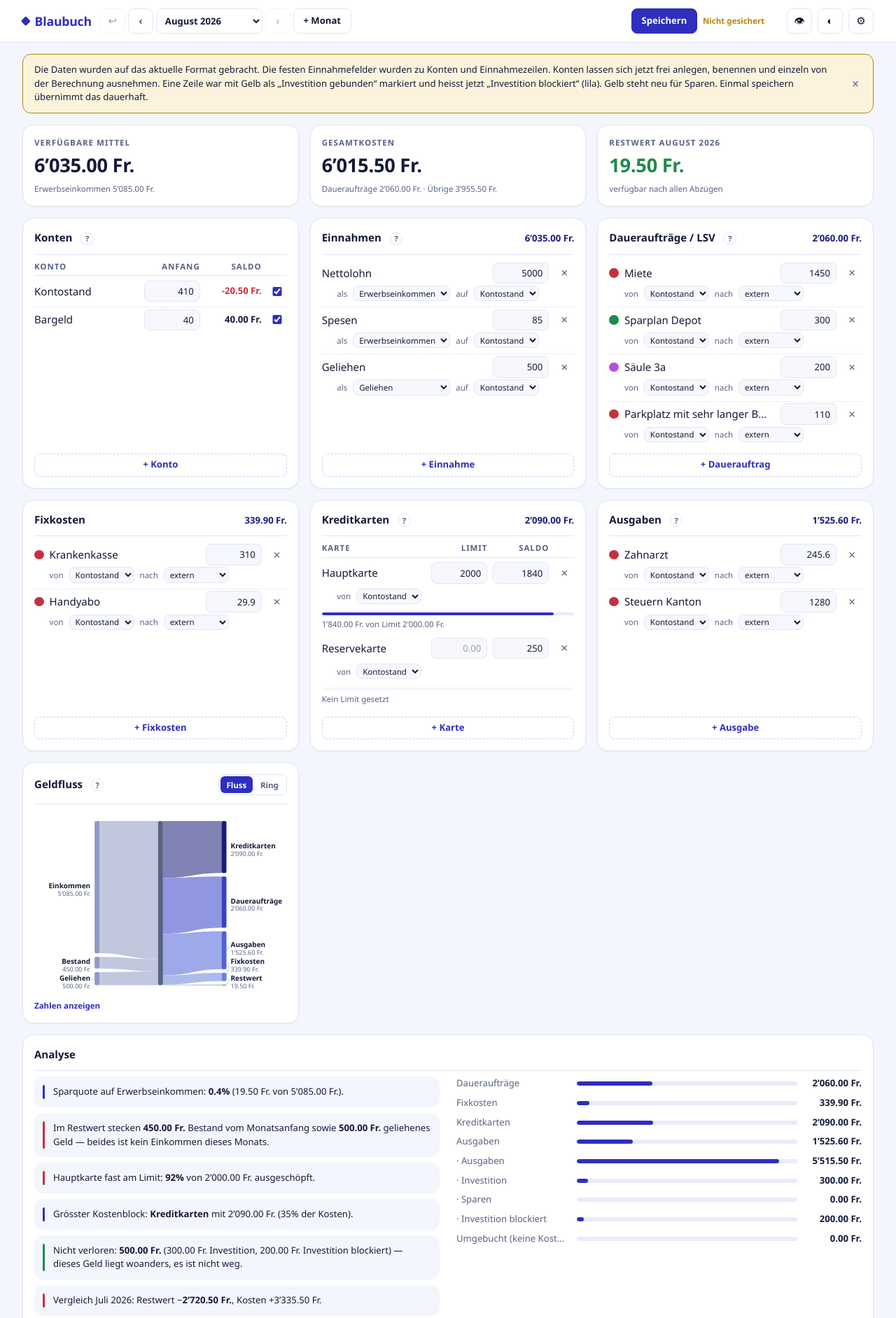
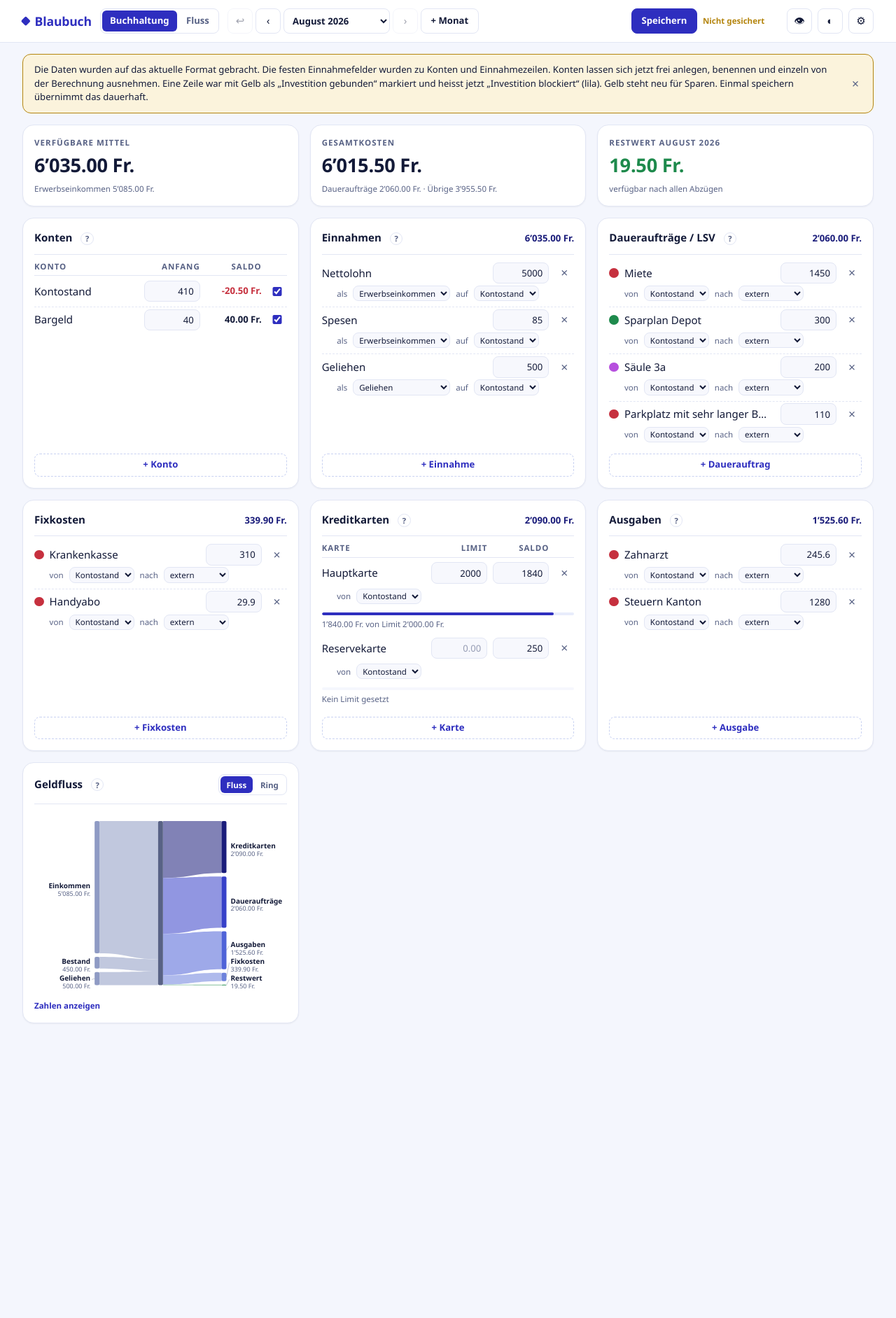
Before and after one commit to jesjef/Blaubuch, an Electron app: page tools/vorschau.html in a window 1280 px wide. Shown: the top 1883 px of the page at 70% size. After the commit the page ends 1494 px from the top, so only its background shows below. Drawn offline with Linux system fonts and the light colour scheme; a web font is replaced by a local one.

Commit message:
feat: Seitenumschalter Buchhaltung/Fluss
Erster Seitenwechsel der App: ein Umschalter in der Kopfleiste trennt
Erfassung (Buchhaltung) von Auswertung (Fluss). Die Analyse zieht auf
die Fluss-Seite um; der Geldfluss-Sankey bleibt bei der Erfassung.

- Seitenwahl im Browserspeicher (blaubuch-seite), nicht im Tresor;
  Zuruecksetzen loescht sie mit.
- refs werden je Aufbau geleert und in updateComputed blockweise
  geprueft — kein Schreiben auf Knoten der anderen Seite.

```diff
--- a/src/renderer/app.mjs
+++ b/src/renderer/app.mjs
@@ -457,6 +457,11 @@ function render() {
   const d = currentMonth();
   appEl.textContent = "";
 
+  /* Beim Neuaufbau zeigen alte refs auf tote Knoten. updateComputed darf
+     nur beschreiben, was die aktuelle Seite tatsaechlich zeigt — deshalb
+     wird hier geleert und dort je Block einzeln geprueft. */
+  for (const k of Object.keys(refs)) delete refs[k];
+
   /* Monatsauswahl */
   monthSelect.textContent = "";
   const keys = sortedMonths(state);
@@ -482,6 +487,14 @@ function render() {
     appEl.append(n);
   }
 
+  if (seite === "fluss") renderFluss(d);
+  else renderBuchhaltung(d);
+
+  updateComputed();
+}
+
+/** Die Erfassungsseite — Kennzahlen und alle Karten zum Eintragen. */
+function renderBuchhaltung(d) {
   /* Kennzahlen */
   const summary = el("div", "summary");
   const s1 = el("div", "stat");
@@ -552,10 +565,18 @@ function render() {
 
   /* Geldfluss — füllt den freien Platz im Raster. */
   raster.append(buildFluss(d));
+}
 
-  /* Analyse — über die volle Breite unter den Erfassungskarten. */
+/**
+ * Die Auswertungsseite: oben die Analyse, darunter der Kontofluss.
+ * Erfasst wird hier nichts — Konten und Beträge pflegt die Buchhaltung.
+ */
+function renderFluss(d) {
+  const halter = el("div", "seite-fluss");
+  appEl.append(halter);
+
+  /* Analyse */
   const an = card("Analyse", false);
-  an.section.classList.add("wide");
   refs.insights = el("div", "insights");
   refs.breakdown = el("div", "breakdown");
 
@@ -572,9 +593,7 @@ function render() {
     legende.append(sp);
   }
   an.section.append(legende);
-  appEl.append(an.section);
-
-  updateComputed();
+  halter.append(an.section);
 }
 
 /**
@@ -638,6 +657,23 @@ function buildFluss(d) {
 
   zeichneNeu();
   return box.section;
+}
+
+/**
+ * Welche Seite offen ist: Buchhaltung (erfassen) oder Fluss (auswerten).
+ * Wie die Diagrammansicht eine Sache des Fensters, nicht der Daten —
+ * darum Browserspeicher statt Tresor.
+ */
+const SEITEN = ["buchhaltung", "fluss"];
+const SEITE_SCHLUESSEL = "blaubuch-seite";
+let seite = (() => {
+  try {
+    const w = localStorage.getItem(SEITE_SCHLUESSEL);
+    return SEITEN.includes(w) ? w : "buchhaltung";
+  } catch { return "buchhaltung"; }
+})();
+function merkeSeite(wert) {
+  try { localStorage.setItem(SEITE_SCHLUESSEL, wert); } catch { /* egal */ }
 }
 
 const ANSICHT_SCHLUESSEL = "blaubuch-fluss-ansicht";
@@ -1061,7 +1097,7 @@ async function kontoZuruecksetzen() {
 
   /* Auch die Ansichtseinstellungen gehoeren zum lokalen Konto. */
   try {
-    for (const k of ["blaubuch-thema", "blaubuch-farbe", "blaubuch-privat", "blaubuch-fluss-ansicht"]) {
+    for (const k of ["blaubuch-thema", "blaubuch-farbe", "blaubuch-privat", "blaubuch-fluss-ansicht", "blaubuch-seite"]) {
       localStorage.removeItem(k);
     }
   } catch { /* egal */ }
@@ -1078,10 +1114,13 @@ async function kontoZuruecksetzen() {
  * ------------------------------------------------------------------ */
 
 function updateComputed() {
-  if (!refs.v1) return;
+  if (!state) return;
   const d = currentMonth();
   const t = totals(state, d);
 
+  /* Kennzahlen und Kartensummen gibt es nur auf der Buchhaltungsseite —
+     nach einem Seitenwechsel zeigen diese refs sonst ins Leere. */
+  if (refs.v1) {
     refs.v1.textContent = formatCHF(t.einnahmen);
     refs.sub1.textContent = "Erwerbseinkommen " + formatCHF(t.erwerb);
     refs.v2.textContent = formatCHF(t.kosten);
@@ -1102,7 +1141,7 @@ function updateComputed() {
       ks.elem.classList.toggle("neg", saldo < 0);
     }
 
-  for (const c of refs.cards) {
+    for (const c of refs.cards ?? []) {
       const wert = parseAmount(c.karte.betrag);
       const limit = parseAmount(c.karte.limit);
       const drueber = limit > 0 && wert > limit;
@@ -1115,6 +1154,9 @@ function updateComputed() {
           ? "Limit " + formatCHF(limit) + " um " + formatCHF(wert - limit) + " überschritten"
           : formatCHF(wert) + " von Limit " + formatCHF(limit);
     }
+  }
+
+  if (!refs.insights) return;
 
   refs.insights.textContent = "";
   for (const ins of buildInsights(state, state.currentMonth)) {
@@ -1267,6 +1309,27 @@ async function importieren() {
 const aktualisiereThemaKnopf = verbindeSchalter($("thema"));
 verbindePrivatSchalter($("privat"));
 $("einstellungen").addEventListener("click", () => einstellungen.oeffnen(appInfo));
+
+/* Seitenumschalter in der Kopfleiste. */
+const seitenKnoepfe = { buchhaltung: $("seite-buchhaltung"), fluss: $("seite-fluss") };
+function zeigeSeitenwahl() {
+  for (const [wert, k] of Object.entries(seitenKnoepfe)) {
+    const aktiv = wert === seite;
+    k.classList.toggle("aktiv", aktiv);
+    k.setAttribute("aria-pressed", String(aktiv));
+  }
+}
+for (const [wert, k] of Object.entries(seitenKnoepfe)) {
+  k.addEventListener("click", () => {
+    if (seite === wert) return;
+    seite = wert;
+    merkeSeite(wert);
+    zeigeSeitenwahl();
+    render();
+    announce("Seite: " + k.textContent);
+  });
+}
+zeigeSeitenwahl();
 
 monthSelect.addEventListener("change", (ev) => gotoMonth(ev.target.value));
 $("prev-month").addEventListener("click", () => stepMonth(-1));
--- a/src/renderer/styles.css
+++ b/src/renderer/styles.css
@@ -355,7 +355,8 @@ main {
  */
 .summary > *, .sections > *, .analyse-spalten > *,
 .insights > *, .breakdown > *, .row > *, .zeile-block > *,
-.konto-zeile > *, section.card > *, .e-reihe > *, .e-wahl > *, main > * { min-width: 0; }
+.konto-zeile > *, .seite-fluss > *,
+section.card > *, .e-reihe > *, .e-wahl > *, main > * { min-width: 0; }
 
 /* Kennzahlen und Erfassungskarten teilen sich dieselbe Rastermechanik. */
 .summary {
@@ -605,6 +606,10 @@ input.konto-aktiv {
   margin-left: auto; display: flex; gap: 2px;
   border: 1px solid var(--line); border-radius: var(--r-sm); padding: 2px;
 }
+/* In der Kopfleiste sitzt der Seitenwechsel neben der Wortmarke —
+   das `margin-left: auto` gehoert der Geldfluss-Karte. */
+.umschalter.seiten { margin-left: 0; }
+.umschalter.seiten .umschalt-knopf { font-size: var(--text-sm); padding: 0.3rem 0.7rem; }
 .umschalt-knopf {
   border: none; background: none; color: var(--ink-mute);
   border-radius: 6px; padding: 0.2rem 0.55rem;
@@ -679,6 +684,12 @@ input.konto-aktiv {
   color: var(--ink-mute); text-transform: uppercase;
   letter-spacing: 0.08em; font-size: 0.66rem; padding-top: var(--sp-2);
 }
+
+/* ------------------------------------------------------------------ *
+ * Fluss-Seite: Analyse oben, Kontofluss darunter, beide volle Breite
+ * ------------------------------------------------------------------ */
+
+.seite-fluss { display: grid; gap: var(--sp-4); }
 
 /* ------------------------------------------------------------------ *
  * Analyse
--- a/tools/vorschau.html
+++ b/tools/vorschau.html
@@ -19,6 +19,10 @@
 <header class="topbar">
   <div class="topbar-inner">
     <span class="wordmark"><span class="dot" aria-hidden="true"></span>Blaubuch</span>
+    <nav class="umschalter seiten" aria-label="Seite">
+      <button type="button" class="umschalt-knopf" id="seite-buchhaltung" aria-pressed="true">Buchhaltung</button>
+      <button type="button" class="umschalt-knopf" id="seite-fluss" aria-pressed="false">Fluss</button>
+    </nav>
     <nav class="month-nav" aria-label="Monat">
       <button type="button" class="icon" id="undo" title="Rückgängig" aria-label="Rückgängig" disabled>↩</button>
       <button type="button" class="icon" id="prev-month" title="Vorheriger Monat" aria-label="Vorheriger Monat">‹</button>
```
Also changed, not shown: src/renderer/index.html (+5 -0 lines). Lines whose indentation alone changed are shown as unchanged.
